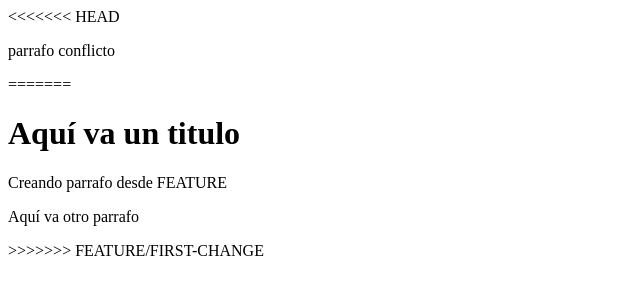
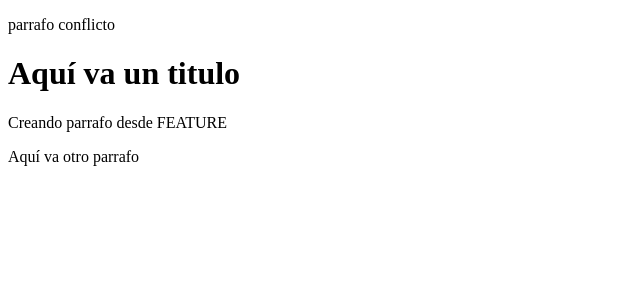
Before and after one commit to LuisMontes87/EvidendiaGit, a plain HTML site: page index.html in a window 1280 px wide. Shown: the whole page, without its empty margins (0-640 px from the left). Drawn offline with Linux system fonts and the light colour scheme.

Commit message:
Probando

```diff
--- a/index.html
+++ b/index.html
@@ -7,9 +7,7 @@
     <title>Document</title>
 </head>
 <body>
-<<<<<<< HEAD
     <p>parrafo conflicto</p>
-=======
 
     <h1>Aquí va un titulo</h1>
 
@@ -20,6 +18,5 @@
 
 
 
->>>>>>> FEATURE/FIRST-CHANGE
 </body>
 </html>
```
